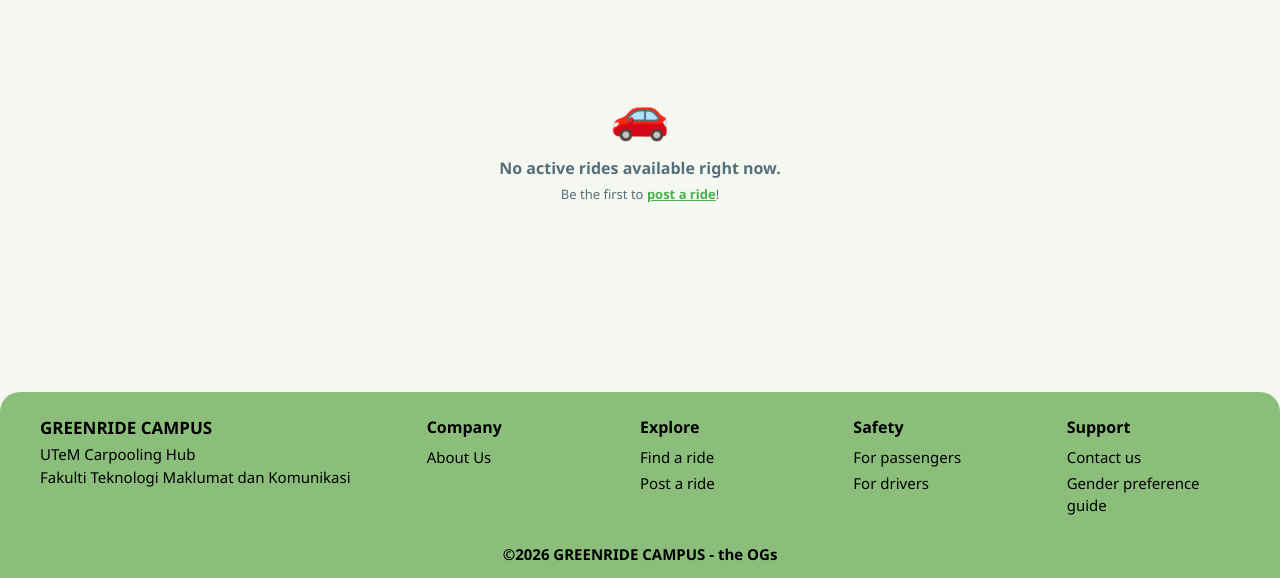
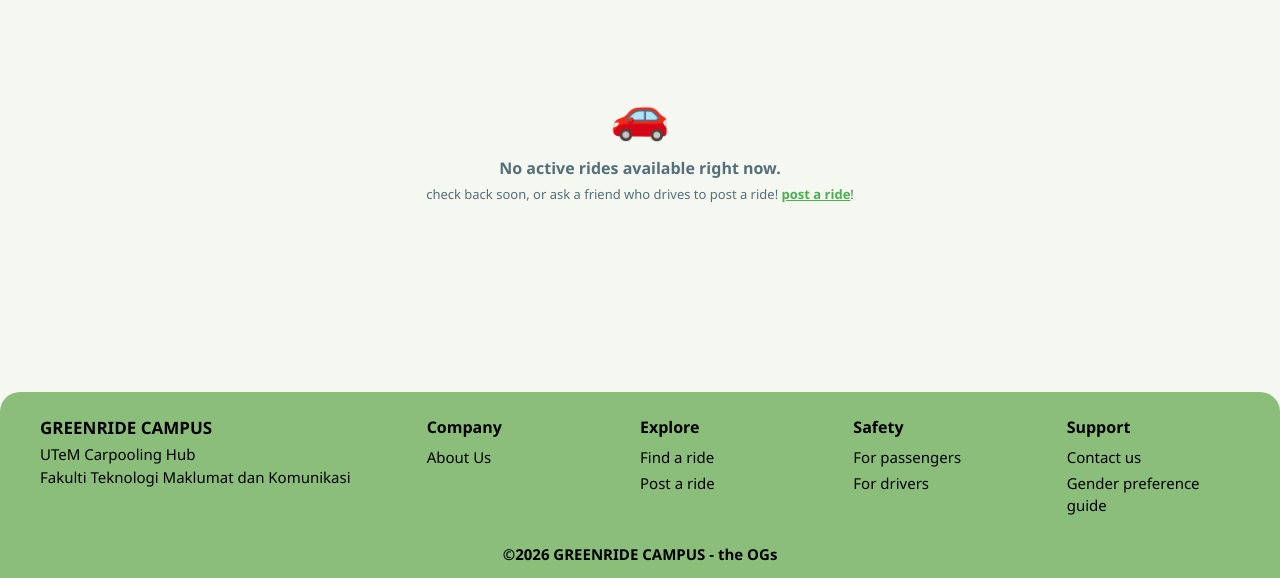
Before and after one commit to gitHamka/projectWorkshop, a PHP site: page /trip/explore_trips.php in a window 1280 px wide. Shown: the part 222-800 px from the top of the page. Run offline with PHP 8.4, Linux system fonts and the light colour scheme; the visitor is signed in with stand-in values (Sample User, id 1); data that the repository does not hold is empty.

Commit message:
edit explore pages for passenger

```diff
--- a/trip/explore_trips.php
+++ b/trip/explore_trips.php
@@ -74,7 +74,7 @@ $res = $conn->query("
         <div style="text-align:center; padding:60px 20px; color:var(--text-muted);">
             <div style="font-size:48px; margin-bottom:12px;">🚗</div>
             <p style="font-size:16px; font-weight:600;">No active rides available right now.</p>
-            <p style="font-size:13px; margin-top:6px;">Be the first to <a href="post_trip.php" style="color:var(--accent-green); font-weight:700;">post a ride</a>!</p>
+            <p style="font-size:13px; margin-top:6px;">check back soon, or ask a friend who drives to post a ride! <a href="post_trip.php" style="color:var(--accent-green); font-weight:700;">post a ride</a>!</p>
         </div>
         <?php endif; ?>
     </div>
```
